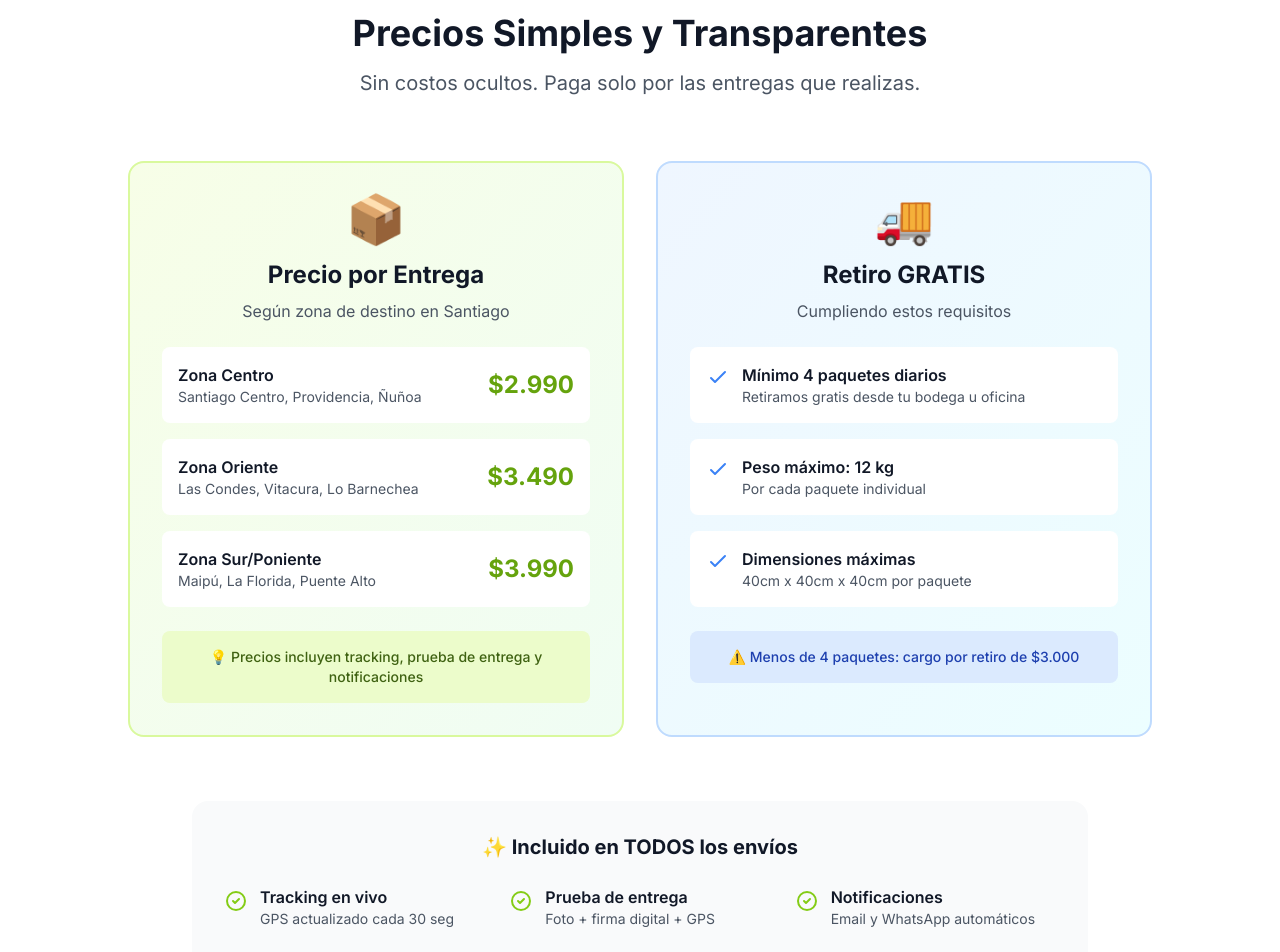
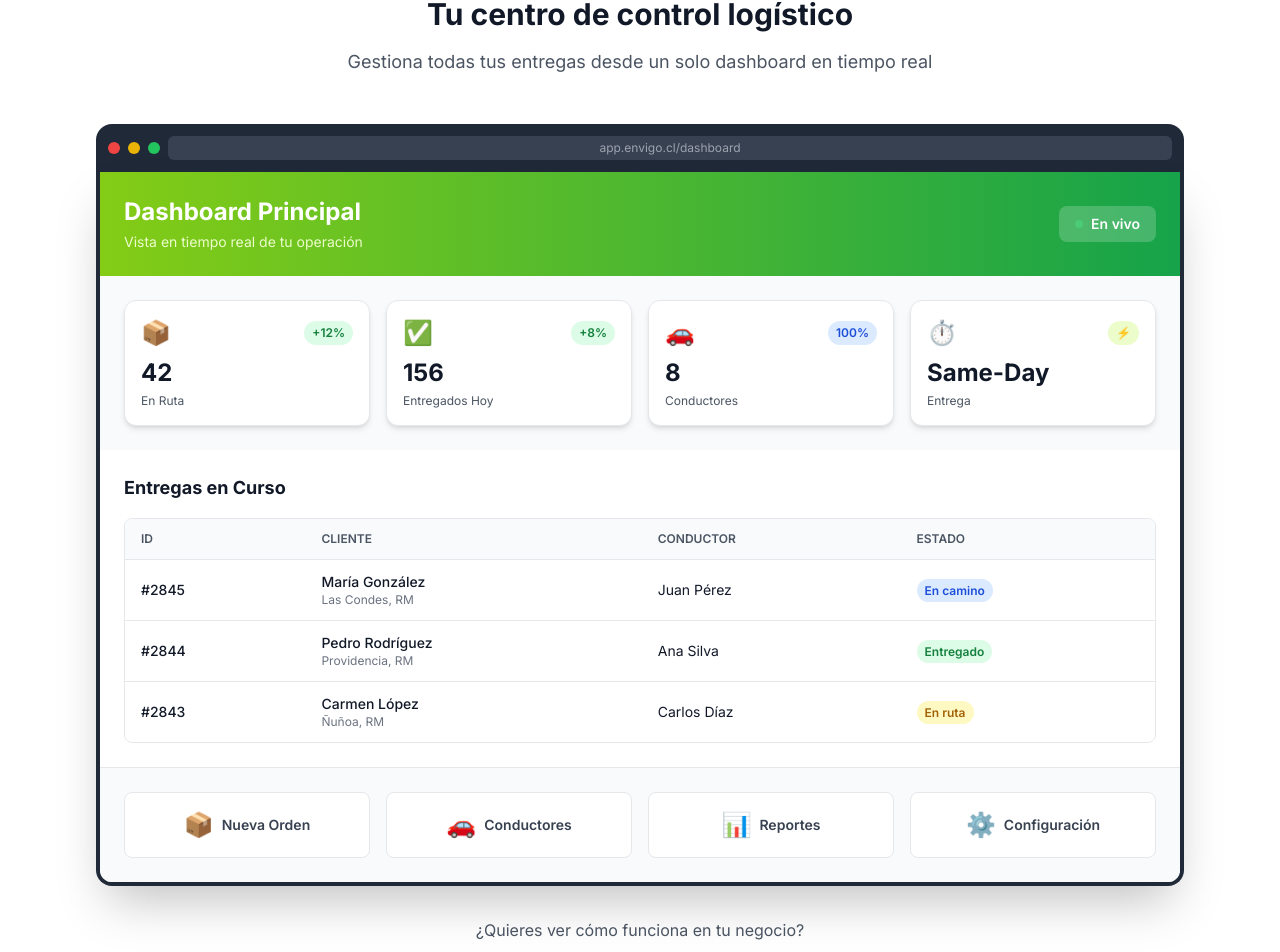
Before and after one commit to CarlosdRojasC/enviGo, a Vue app in the folder frontend/: page / in a window 1280 px wide. Shown: the part 868-1820 px from the top of the page. Built offline with nearby package versions, Linux system fonts and the light colour scheme; no server answers.

Commit message:
dashboard

```diff
--- a/frontend/src/views/LandingPage.vue
+++ b/frontend/src/views/LandingPage.vue
@@ -159,6 +159,155 @@
     </section>
 
   </div>
+  <!-- ==================== DASHBOARD PREVIEW ==================== -->
+<!-- Esta sección va DESPUÉS del Hero y ANTES de Precios -->
+
+<section class="py-16 bg-white">
+  <div class="max-w-6xl mx-auto px-4 sm:px-6 lg:px-8">
+
+    <!-- Título de la sección -->
+    <div class="text-center mb-12">
+      <h2 class="text-3xl font-bold text-gray-900 mb-4">
+        Tu centro de control logístico
+      </h2>
+      <p class="text-lg text-gray-600">
+        Gestiona todas tus entregas desde un solo dashboard en tiempo real
+      </p>
+    </div>
+
+    <!-- Dashboard Preview -->
+    <div class="relative">
+
+      <!-- Browser Chrome (barra superior) -->
+      <div class="bg-gray-800 rounded-t-2xl p-3 flex items-center space-x-2">
+        <div class="flex space-x-2">
+          <div class="w-3 h-3 rounded-full bg-red-500"></div>
+          <div class="w-3 h-3 rounded-full bg-yellow-500"></div>
+          <div class="w-3 h-3 rounded-full bg-green-500"></div>
+        </div>
+        <div class="flex-1 bg-gray-700 rounded-md px-4 py-1 text-xs text-gray-400 text-center">
+          app.envigo.cl/dashboard
+        </div>
+      </div>
+
+      <!-- Dashboard Content -->
+      <div class="bg-white rounded-b-2xl shadow-2xl overflow-hidden border-x-4 border-b-4 border-gray-800">
+
+        <!-- Header del Dashboard -->
+        <div class="bg-gradient-to-r from-lime-500 to-green-600 p-6 text-white">
+          <div class="flex items-center justify-between">
+            <div>
+              <h2 class="text-2xl font-bold mb-1">Dashboard Principal</h2>
+              <p class="text-lime-100 text-sm">Vista en tiempo real de tu operación</p>
+            </div>
+            <div class="bg-white/20 backdrop-blur-sm px-4 py-2 rounded-lg">
+              <div class="flex items-center space-x-2">
+                <div class="w-2 h-2 bg-green-400 rounded-full animate-pulse"></div>
+                <span class="text-sm font-semibold">En vivo</span>
+              </div>
+            </div>
+          </div>
+        </div>
+
+        <!-- Stats Cards Grid -->
+        <div class="grid grid-cols-2 md:grid-cols-4 gap-4 p-6 bg-gray-50">
+          <div
+            v-for="stat in dashboardStats"
+            :key="stat.label"
+            class="bg-white rounded-xl p-4 shadow-md border border-gray-200 hover:shadow-lg transition-shadow"
+          >
+            <div class="flex items-center justify-between mb-2">
+              <span class="text-2xl">{{ stat.icon }}</span>
+              <span :class="['text-xs font-semibold px-2 py-1 rounded-full', stat.changeClass]">
+                {{ stat.change }}
+              </span>
+            </div>
+            <div class="text-2xl font-bold text-gray-900 mb-1">{{ stat.value }}</div>
+            <div class="text-xs text-gray-600">{{ stat.label }}</div>
+          </div>
+        </div>
+
+        <!-- Orders Table -->
+        <div class="p-6">
+          <h3 class="text-lg font-bold text-gray-900 mb-4">Entregas en Curso</h3>
+
+          <div class="bg-white border border-gray-200 rounded-lg overflow-hidden">
+            <table class="w-full text-sm">
+              <thead class="bg-gray-50 border-b border-gray-200">
+                <tr>
+                  <th class="px-4 py-3 text-left text-xs font-semibold text-gray-600 uppercase">ID</th>
+                  <th class="px-4 py-3 text-left text-xs font-semibold text-gray-600 uppercase">Cliente</th>
+                  <th class="px-4 py-3 text-left text-xs font-semibold text-gray-600 uppercase hidden md:table-cell">Conductor</th>
+                  <th class="px-4 py-3 text-left text-xs font-semibold text-gray-600 uppercase">Estado</th>
+                </tr>
+              </thead>
+              <tbody class="divide-y divide-gray-200">
+                <tr
+                  v-for="order in sampleOrders"
+                  :key="order.id"
+                  class="hover:bg-gray-50 transition-colors"
+                >
+                  <td class="px-4 py-3 font-medium text-gray-900">#{{ order.id }}</td>
+                  <td class="px-4 py-3">
+                    <div class="font-medium text-gray-900">{{ order.customer }}</div>
+                    <div class="text-xs text-gray-500">{{ order.address }}</div>
+                  </td>
+                  <td class="px-4 py-3 text-gray-900 hidden md:table-cell">{{ order.driver }}</td>
+                  <td class="px-4 py-3">
+                    <span :class="['px-2 py-1 rounded-full text-xs font-semibold whitespace-nowrap', order.statusClass]">
+                      {{ order.status }}
+                    </span>
+                  </td>
+                </tr>
+              </tbody>
+            </table>
+          </div>
+        </div>
+
+        <!-- Quick Actions (opcional) -->
+        <div class="p-6 bg-gray-50 border-t border-gray-200">
+          <div class="grid grid-cols-2 md:grid-cols-4 gap-4">
+            <button class="flex items-center justify-center space-x-2 p-4 bg-white rounded-lg border border-gray-200 hover:border-lime-500 hover:shadow-md transition-all">
+              <span class="text-2xl">📦</span>
+              <span class="text-sm font-semibold text-gray-700">Nueva Orden</span>
+            </button>
+            <button class="flex items-center justify-center space-x-2 p-4 bg-white rounded-lg border border-gray-200 hover:border-lime-500 hover:shadow-md transition-all">
+              <span class="text-2xl">🚗</span>
+              <span class="text-sm font-semibold text-gray-700">Conductores</span>
+            </button>
+            <button class="flex items-center justify-center space-x-2 p-4 bg-white rounded-lg border border-gray-200 hover:border-lime-500 hover:shadow-md transition-all">
+              <span class="text-2xl">📊</span>
+              <span class="text-sm font-semibold text-gray-700">Reportes</span>
+            </button>
+            <button class="flex items-center justify-center space-x-2 p-4 bg-white rounded-lg border border-gray-200 hover:border-lime-500 hover:shadow-md transition-all">
+              <span class="text-2xl">⚙️</span>
+              <span class="text-sm font-semibold text-gray-700">Configuración</span>
+            </button>
+          </div>
+        </div>
+
+      </div>
+    </div>
+
+    <!-- CTA debajo del dashboard -->
+    <div class="text-center mt-8">
+      <p class="text-gray-600 mb-4">
+        ¿Quieres ver cómo funciona en tu negocio?
+      </p>
+      <a
+        href="#contacto"
+        @click.prevent="scrollTo('contacto')"
+        class="inline-flex items-center space-x-2 px-6 py-3 bg-lime-500 text-white rounded-lg font-semibold hover:bg-lime-600 transition-all shadow-md hover:shadow-lg"
+      >
+        <span>Solicitar Información</span>
+        <svg class="w-4 h-4" fill="none" stroke="currentColor" viewBox="0 0 24 24">
+          <path stroke-linecap="round" stroke-linejoin="round" stroke-width="2" d="M13 7l5 5m0 0l-5 5m5-5H6" />
+        </svg>
+      </a>
+    </div>
+
+  </div>
+</section>
   <!-- ==================== SECCIÓN DE PRECIOS ==================== -->
 <section id="precios" class="py-20 bg-white border-t border-gray-100">
   <div class="max-w-7xl mx-auto px-4 sm:px-6 lg:px-8">
```
